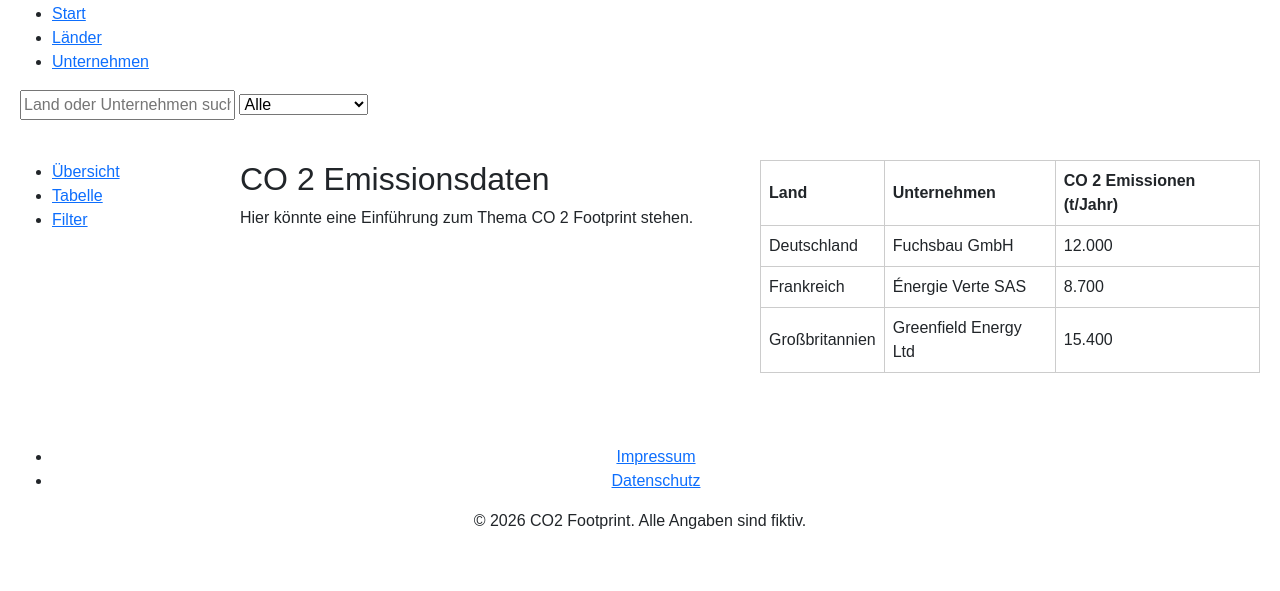
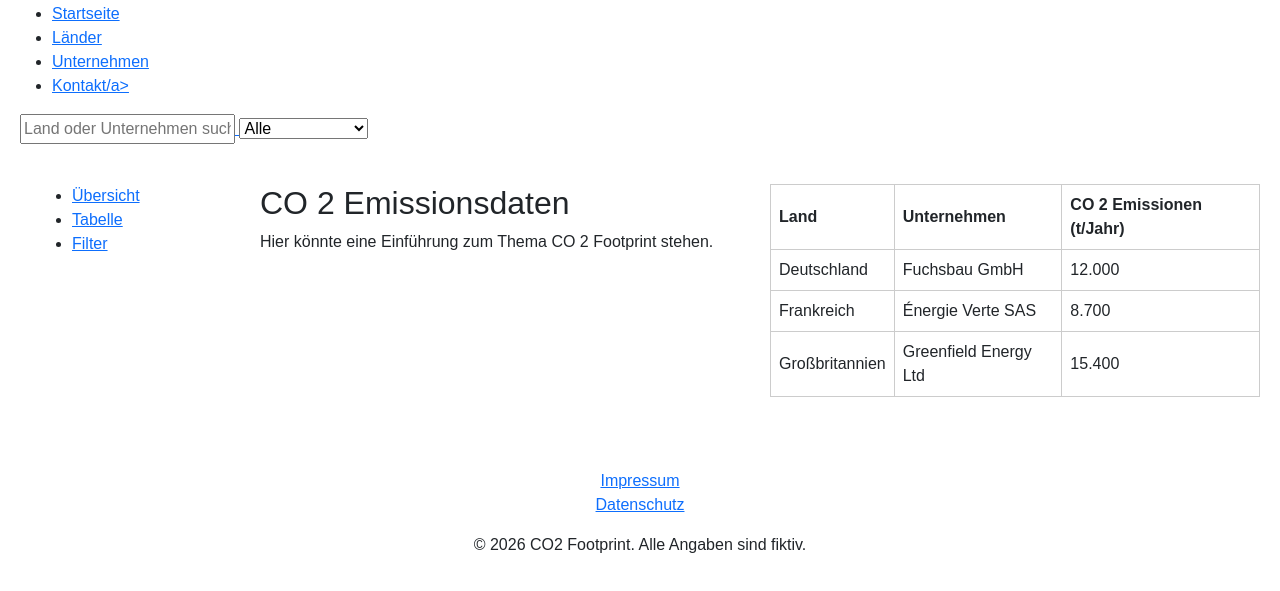
Before and after one commit to TylerDirty/co2-footprint, a plain HTML site: page Index.html in a window 1280 px wide. Shown: the part 99-690 px from the top of the page. Drawn offline with nearby package versions, Linux system fonts and the light colour scheme.

Commit message:
Footer-Navigation visuell strukturiert

```diff
--- a/Index.html
+++ b/Index.html
@@ -20,9 +20,10 @@
 
         <nav>
             <ul>
-                <li><a href="#">Start</a></li>
+                <li><a href="#">Startseite</a></li>
                 <li><a href="#">Länder</a></li>
                 <li><a href="#">Unternehmen</a></li>
+                <li><a href="#">Kontakt/a></li>
             </ul>
         </nav>
 
--- a/css/style.css
+++ b/css/style.css
@@ -30,6 +30,16 @@
     padding: 20px;
     text-align: center;
 }
+footer ul {
+    list-style: none;
+    padding: 0;
+}
+footer li {
+    margin: 0 5px;
+}
+footer nav {
+    margin-bottom: 10px;
+}
 html[dir="ltr"] aside {
     order: 0;
 }
```
